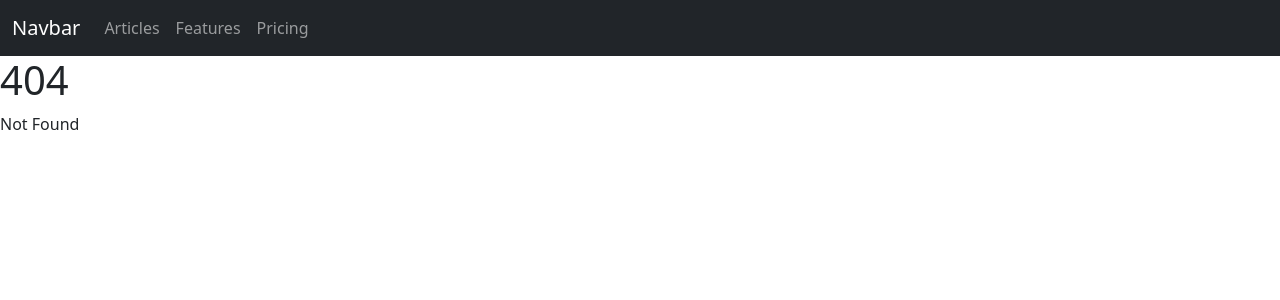
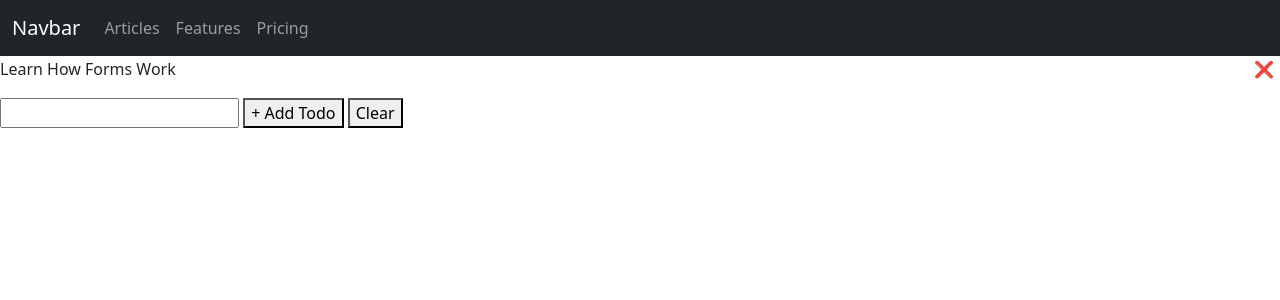
Before and after one commit to Jobadluck/Stock-o-Rama, a SvelteKit app: page /todo in a window 1280 px wide. Before the commit this address had no page. Shown: the top 300 px of the page. Built offline with nearby package versions, Linux system fonts and the light colour scheme.

Commit message:
feat: ajout d'une fonctionnalité test de creation de todo

```diff
--- /dev/null
+++ b/src/lib/server/db/todos.ts
@@ -0,0 +1,34 @@
+type Todo = {
+	id: number
+	text: string
+	completed: boolean
+}
+
+let todos: Todo[] = [
+	{
+		id: Date.now(),
+		text: 'Learn how forms work',
+		completed: false
+	}
+]
+
+export function getTodos() {
+	return todos
+}
+
+export function addTodo(text: string) {
+	const todo: Todo = {
+		id: Date.now(),
+		text,
+		completed: false
+	}
+	todos.push(todo)
+}
+
+export function removeTodo(id: number) {
+	todos = todos.filter((todo) => todo.id !== id)
+}
+
+export function clearTodos() {
+	todos = []
+}
--- /dev/null
+++ b/src/routes/todo/+page.server.ts
@@ -0,0 +1,34 @@
+import { fail } from '@sveltejs/kit'
+
+import { addTodo, clearTodos, getTodos, removeTodo } from '$lib/server/db/todos'
+
+export async function load() {
+	const todos = getTodos()
+	return { todos }
+}
+
+export const actions = {
+	addTodo: async ({ request }) => {
+		const formData = await request.formData()
+		const todo = String(formData.get('todo'))
+
+		if (!todo) {
+			return fail(400, { todo, missing: true })
+		}
+
+		addTodo(todo)
+
+		return { success: true }
+	},
+	removeTodo: async ({ request }) => {
+		const formData = await request.formData()
+		const todoId = Number(formData.get('id'))
+
+		removeTodo(todoId)
+
+		return { success: true }
+	},
+	clearTodos: () => {
+		clearTodos()
+	}
+}
--- /dev/null
+++ b/src/routes/todo/+page.svelte
@@ -0,0 +1,59 @@
+<script lang="ts">
+  export let data
+  export let form
+</script>
+
+<ul>
+  {#each data.todos as todo}
+    <li>
+      <span>{todo.text}</span>
+      <form method="POST" action="?/removeTodo">
+        <input type="hidden" name="id" value={todo.id} />
+        <button class="delete" type="submit">❌</button>
+      </form>
+    </li>
+  {/each}
+</ul>
+
+<form method="POST" action="?/addTodo">
+  <input type="text" name="todo" value={form?.todo ?? ''} />
+  {#if form?.missing}
+    <p class="error">This field is required</p>
+  {/if}
+
+  <button type="submit">+ Add Todo</button>
+
+  <button	formaction="?/clearTodos" class="secondary" type="submit">
+    Clear
+  </button>
+</form>
+
+{#if form?.success}
+  <p>Added todo! 🥳</p>
+{/if}
+
+<style>
+  ul {
+    padding: 0;
+  }
+
+  li {
+    display: flex;
+    justify-content: space-between;
+    align-items: center;
+  }
+
+  span {
+    text-transform: capitalize;
+  }
+
+  .delete {
+    margin: 0;
+    background: none;
+    border: none;
+  }
+
+  .error {
+    color: tomato;
+  }
+</style>
```
